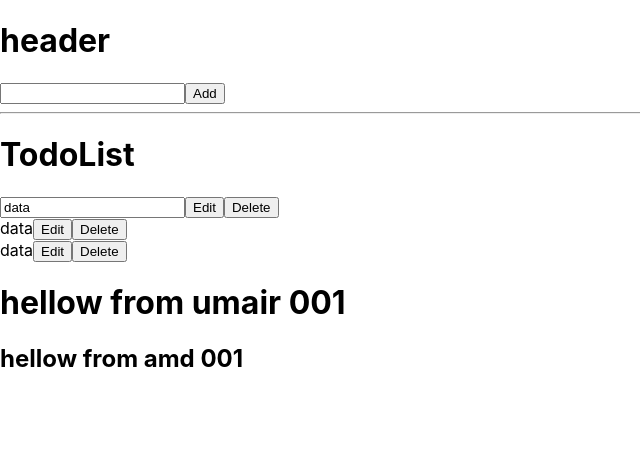
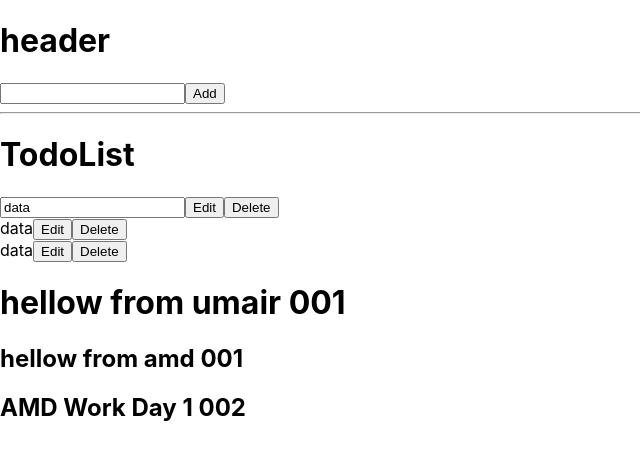
Before and after one commit to AtaMuhiuldin/MYPROJECT, a React (Create React App) app: page / in a window 1280 px wide. Shown: the top 460 px of the page, without its empty margins (0-640 px from the left). Built offline with nearby package versions, Linux system fonts and the light colour scheme.

Commit message:
thrid commit amd

```diff
--- a/src/App.js
+++ b/src/App.js
@@ -13,6 +13,8 @@ class App extends Component {
           <TodoList />
           <h1>hellow from umair 001</h1>
           <h2>hellow from amd 001</h2>
+
+          <h2>AMD Work Day 1 002</h2>
         </div>
       </Provider>
     );
```
